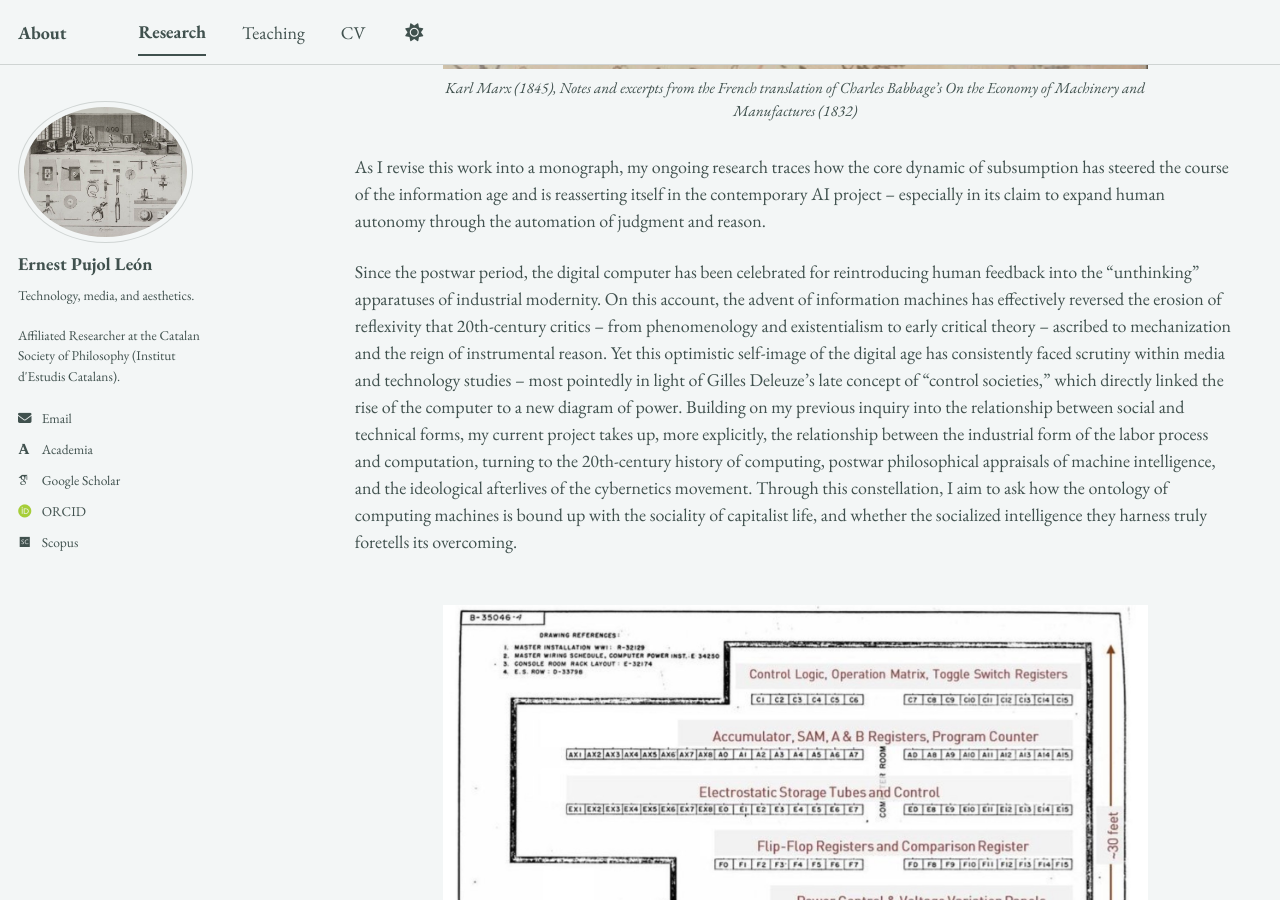
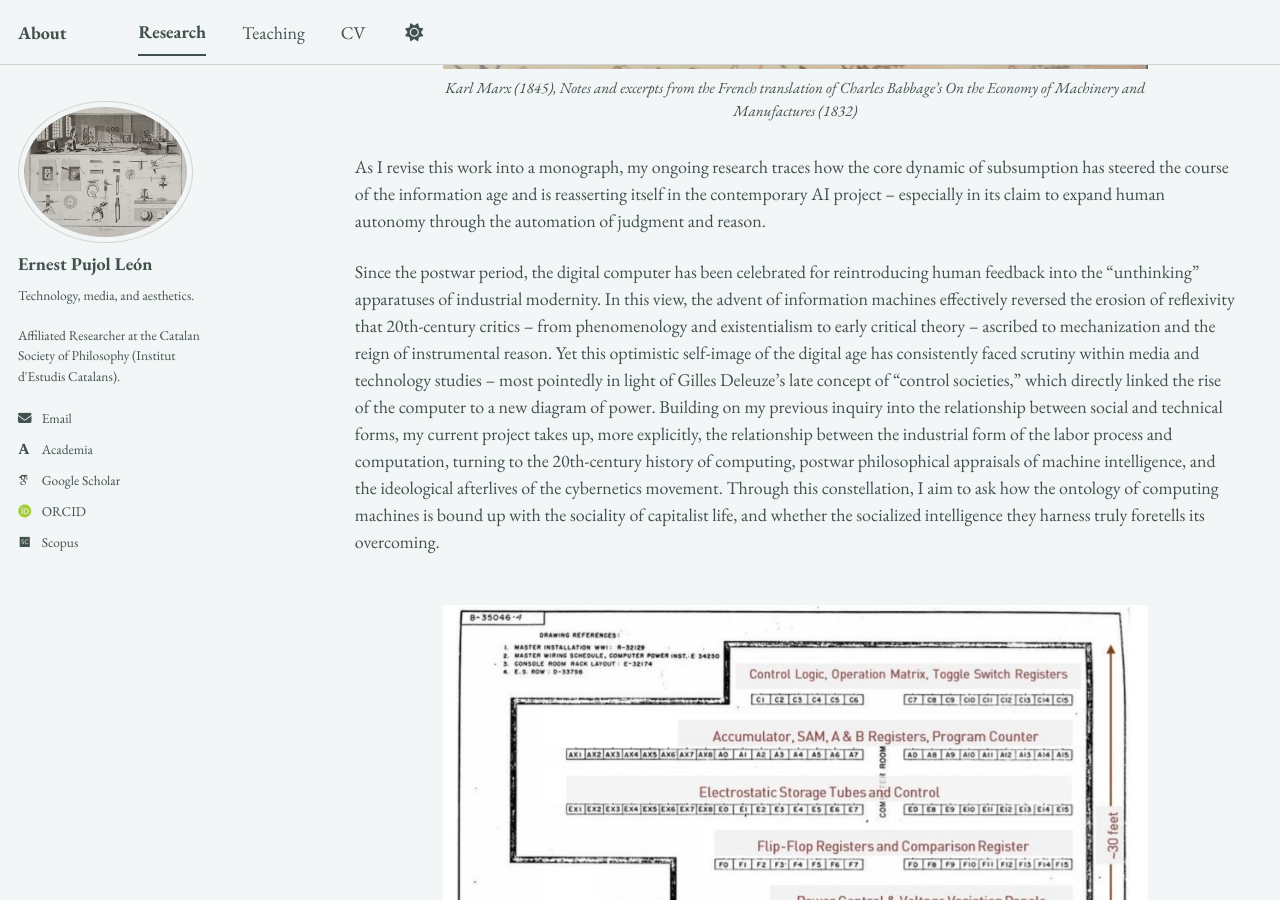
Before and after one commit to epujol90/epujol90.github.io, a Jekyll site: the page built from _pages/research.md, in a window 1280 px wide and 900 px high, scrolled down 1560 px. Built offline with Jekyll 4.4.1, drawn with Linux system fonts in a browser that asks for light colours; some web fonts are replaced; a script bundle is joined from its source files by our own code; library files that are not in the unit come from our copies.

Commit message:
Update research.md

```diff
--- a/_pages/research.md
+++ b/_pages/research.md
@@ -27,7 +27,7 @@ My doctoral work centered on the _longue durée_ of industrial modernity and wha
 
 As I revise this work into a monograph, my ongoing research traces how the core dynamic of subsumption has steered the course of the information age and is reasserting itself in the contemporary AI project -- especially in its claim to expand human autonomy through the automation of judgment and reason.
 
-Since the postwar period, the digital computer has been celebrated for reintroducing human feedback into the "unthinking" apparatuses of industrial modernity. On this account, the advent of information machines has effectively reversed the erosion of reflexivity that 20th-century critics -- from phenomenology and existentialism to early critical theory -- ascribed to mechanization and the reign of instrumental reason. Yet this optimistic self-image of the digital age has consistently faced scrutiny within media and technology studies -- most pointedly in light of Gilles Deleuze's late concept of “control societies," which directly linked the rise of the computer to a new diagram of power. Building on my previous inquiry into the relationship between social and technical forms, my current project takes up, more explicitly, the relationship between the industrial form of the labor process and computation, turning to the 20th-century history of computing, postwar philosophical appraisals of machine intelligence, and the ideological afterlives of the cybernetics movement. Through this constellation, I aim to ask how the ontology of computing machines is bound up with the sociality of capitalist life, and whether the socialized intelligence they harness truly foretells its overcoming.
+Since the postwar period, the digital computer has been celebrated for reintroducing human feedback into the "unthinking" apparatuses of industrial modernity. In this view, the advent of information machines effectively reversed the erosion of reflexivity that 20th-century critics -- from phenomenology and existentialism to early critical theory -- ascribed to mechanization and the reign of instrumental reason. Yet this optimistic self-image of the digital age has consistently faced scrutiny within media and technology studies -- most pointedly in light of Gilles Deleuze's late concept of “control societies," which directly linked the rise of the computer to a new diagram of power. Building on my previous inquiry into the relationship between social and technical forms, my current project takes up, more explicitly, the relationship between the industrial form of the labor process and computation, turning to the 20th-century history of computing, postwar philosophical appraisals of machine intelligence, and the ideological afterlives of the cybernetics movement. Through this constellation, I aim to ask how the ontology of computing machines is bound up with the sociality of capitalist life, and whether the socialized intelligence they harness truly foretells its overcoming.
 <br>
 <br>
 
```
